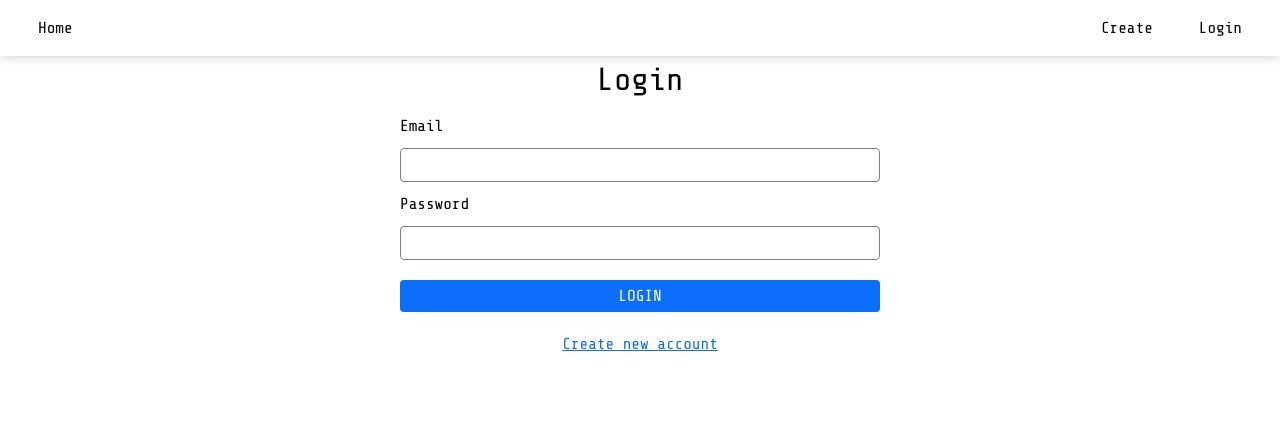
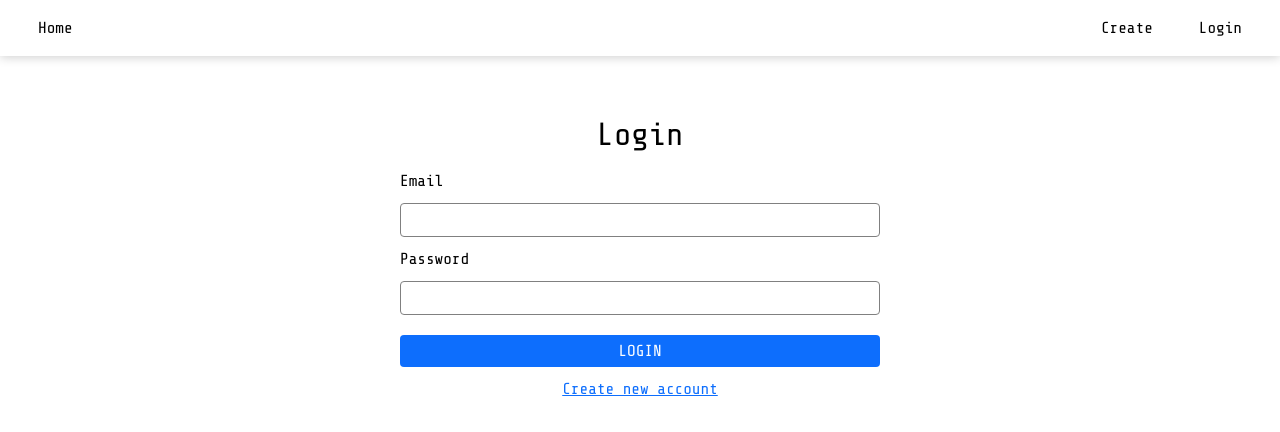
Before and after one commit to nidvar/tanstack-forum-ui, a React (Vite) app: page /login in a window 1280 px wide. Shown: the top 432 px of the page. Built offline with nearby package versions, Linux system fonts and the light colour scheme; no server answers.

Commit message:
margin top

```diff
--- a/src/routes/login/index.tsx
+++ b/src/routes/login/index.tsx
@@ -66,7 +66,7 @@ function RouteComponent() {
     };
     return (
         <>
-            <div>
+            <div className='main margin-top-xl'>
                 <h1>Login</h1>
                 <form className='new-post-form' onSubmit={handleSubmit}>
                     <label
--- a/src/routes/posts/$postId/edit.tsx
+++ b/src/routes/posts/$postId/edit.tsx
@@ -69,7 +69,7 @@ function RouteComponent() {
 
     return (
         <>
-            <div className='main post-details'>
+            <div className='main margin-top-xl'>
                 <Link to='/posts/$postId' params={{ postId: postId }} className='blue underline'>{'<-'} Back to post</Link>
                 <h1>Edit Post</h1>
                 <form className='new-post-form' onSubmit={handleSubmit}>
--- a/src/routes/profile/index.tsx
+++ b/src/routes/profile/index.tsx
@@ -7,7 +7,7 @@ export const Route = createFileRoute('/profile/')({
 function RouteComponent() {
   return (
     <>
-            <div>
+        <div className='main margin-top-xl'>
             <h1>Profile</h1>
         </div>
     </>
--- a/src/routes/register/index.tsx
+++ b/src/routes/register/index.tsx
@@ -57,6 +57,7 @@ function RouteComponent() {
 
     return (
         <>
+            <div className='main margin-top-xl'>
                 <h1>Register</h1>
                 {!complete ?
                     <form className='new-post-form' onSubmit={handleSubmit}>
@@ -117,6 +118,7 @@ function RouteComponent() {
                         <Link to='/login' className='blue underline'>Go to Login page</Link>
                     </div>
                 }
+            </div>
         </>
     )
 }
--- a/src/styles.css
+++ b/src/styles.css
@@ -277,7 +277,11 @@ button {
 }
 
 .margin-top {
-    margin: 10px 0;
+    margin-top: 10px;
+}
+
+.margin-top-xl {
+    margin-top: 40px;
 }
 
 .margin-left {
```
Lines whose indentation alone changed are shown as unchanged.
